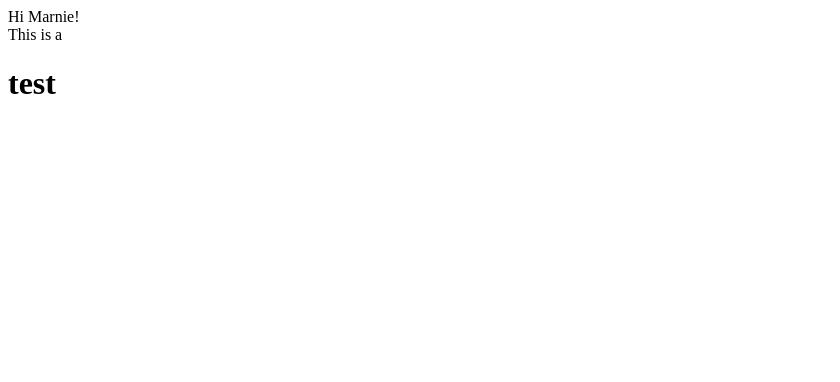
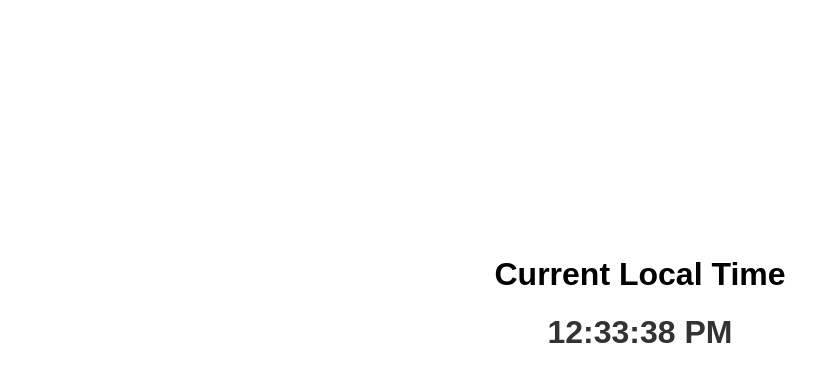
Before and after one commit to mriecken/mriecken.github.io, a plain HTML site: page index.html in a window 1280 px wide. Shown: the whole page, without its empty margins (0-840 px from the left). Drawn offline with Linux system fonts and the light colour scheme.

Commit message:
Update index.html
Added the time thing

```diff
--- a/index.html
+++ b/index.html
@@ -1,5 +1,38 @@
-<html>
-  <body>
-    Hi Marnie!</br>This is a <h1>test</h1>
-  </body>
+<!DOCTYPE html>
+<html lang="en">
+<head>
+  <meta charset="UTF-8">
+  <meta name="viewport" content="width=device-width, initial-scale=1.0">
+  <title>Live Local Time</title>
+  <style>
+    body {
+      font-family: Arial, sans-serif;
+      text-align: center;
+      margin-top: 20%;
+    }
+    #time {
+      font-size: 2em;
+      font-weight: bold;
+      color: #333;
+    }
+  </style>
+</head>
+<body>
+  <h1>Current Local Time</h1>
+  <div id="time">Loading...</div>
+
+  <script>
+    function updateTime() {
+      const now = new Date();
+      const timeString = now.toLocaleTimeString(); // Formats time in the viewer's local timezone
+      document.getElementById('time').textContent = timeString;
+    }
+
+    // Update time every second
+    setInterval(updateTime, 1000);
+
+    // Initialize time immediately
+    updateTime();
+  </script>
+</body>
 </html>
```
